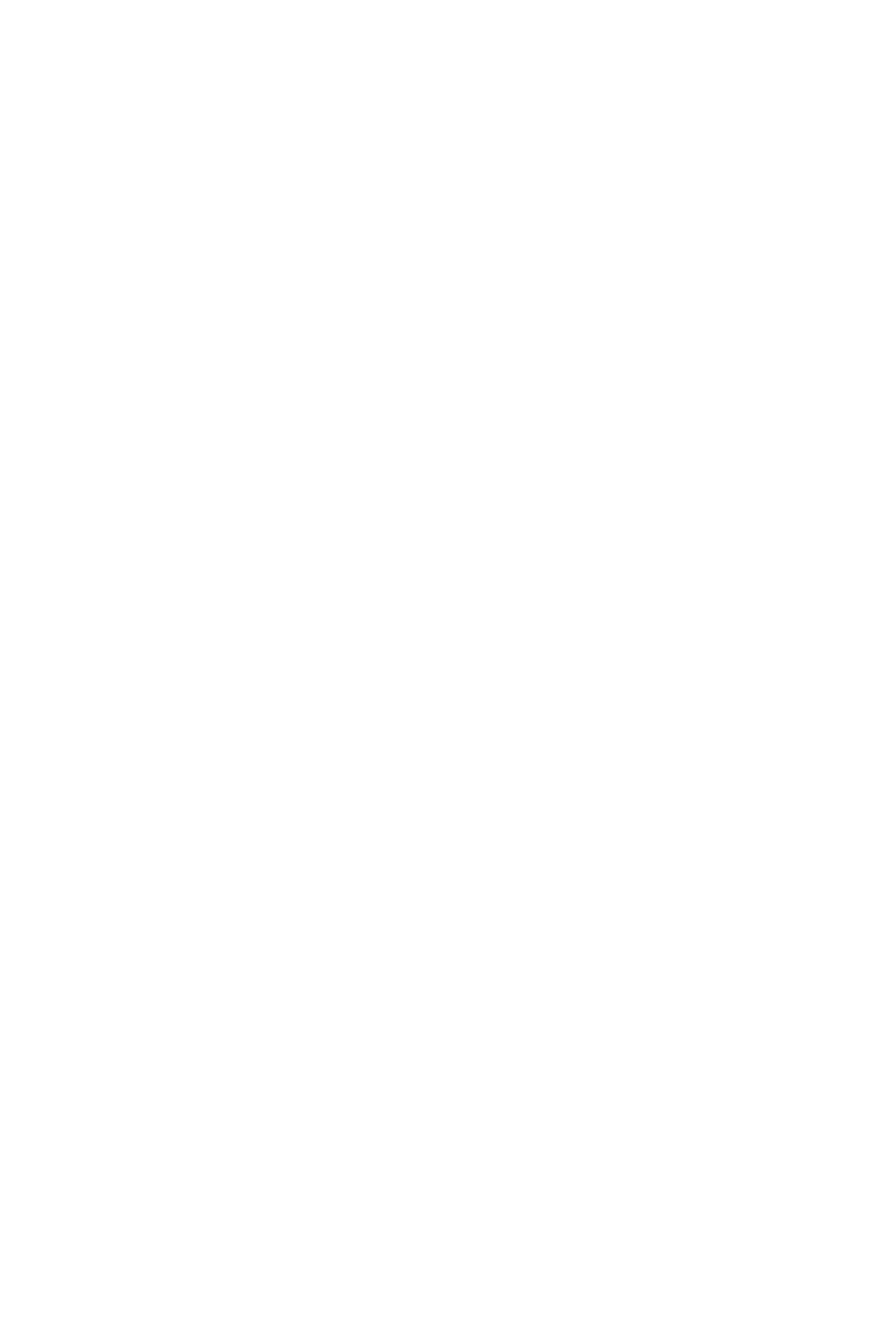
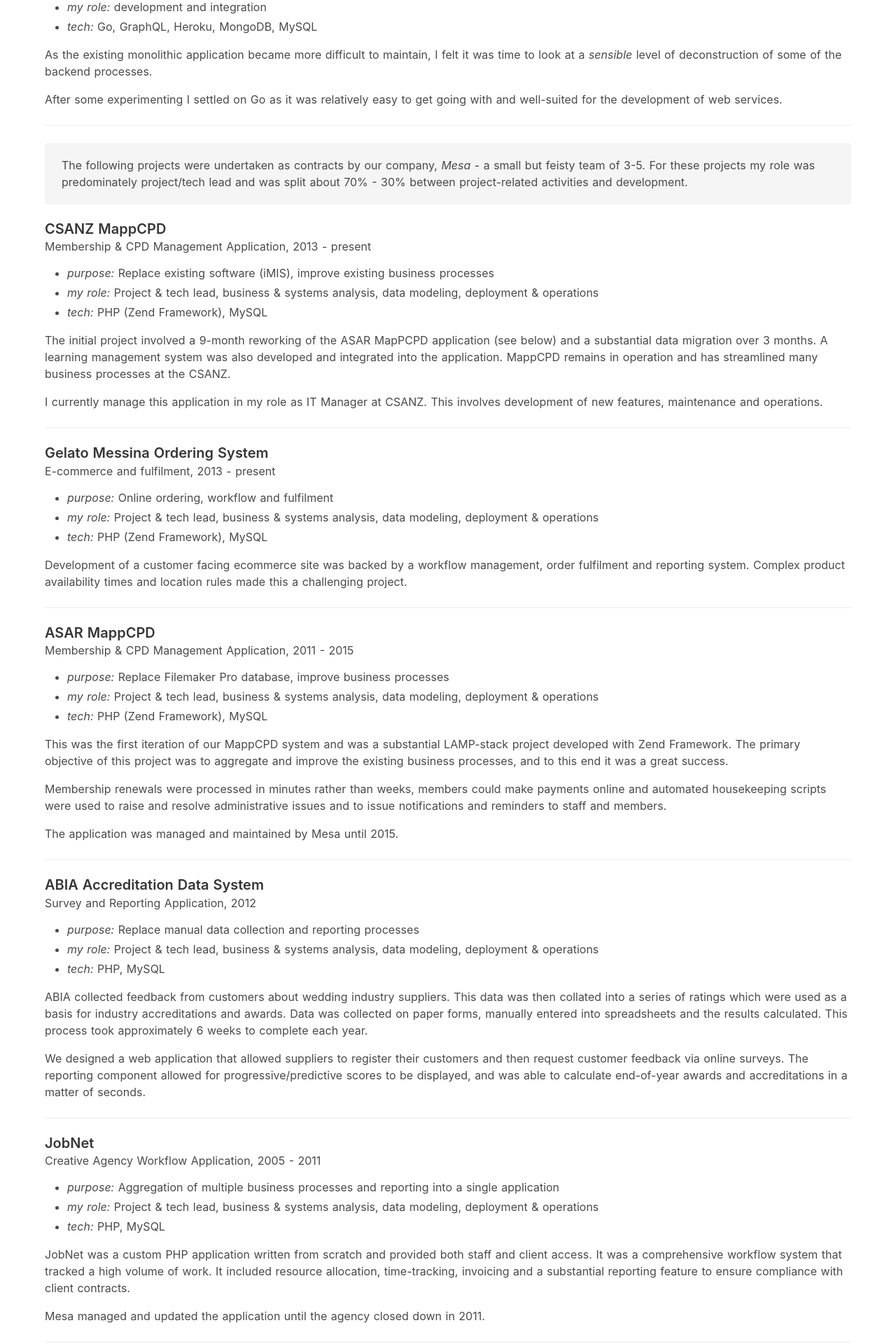
Before and after one commit to mikedonnici/mikedonnici, a Nuxt app: page /projects in a window 1280 px wide. Before the commit this address had no page. Shown: the part 400-2320 px from the top of the page at 70% size. Before the commit the page ends 800 px from the top, so only its background shows below. Built offline with nearby package versions, Linux system fonts and the light colour scheme.

Commit message:
projects page

```diff
--- /dev/null
+++ b/components/top.vue
@@ -0,0 +1,29 @@
+<template>
+  <section class="hero is-small is-warning is-bold">
+      <div class="hero-body">
+        <div class="container">
+          <div class="columns is-mobile is-vcentered">
+            <div class="column is-narrow">
+              <figure class="image is-96x96">
+                <img src="~/assets/mike.png">
+              </figure>
+            </div>
+            <div class="column">
+              <h2 class="title is-2 is-size-4-mobile">Mike Donnici</h2>
+              <h4 class="subtitle is-4 is-size-6-mobile">Full-stack web developer</h4>
+            </div>
+          </div>
+        </div>
+      </div>
+    </section>
+</template>
+
+<script>
+export default {
+
+}
+</script>
+
+<style>
+
+</style>
--- a/pages/index.vue
+++ b/pages/index.vue
@@ -1,22 +1,7 @@
 <template>
   <div>
-    <section class="hero is-small is-warning is-bold">
-      <div class="hero-body">
-        <div class="container">
-          <div class="columns is-mobile is-vcentered">
-            <div class="column is-narrow">
-              <figure class="image is-96x96">
-                <img src="~/assets/mike.png">
-              </figure>
-            </div>
-            <div class="column">
-              <h2 class="title is-2 is-size-4-mobile">Mike Donnici</h2>
-              <h4 class="subtitle is-4 is-size-6-mobile">Full-stack web developer</h4>
-            </div>
-          </div>
-        </div>
-      </div>
-    </section>
+
+    <Top/>
 
     <section class="section">
       <div class="container">
@@ -308,6 +293,9 @@
 </template>
 
 <script>
+
+import Top from "~/components/top"
+
 export default {
   head() {
     return {
@@ -322,6 +310,9 @@
         }
       ]
     };
+  },
+  components: {
+    Top,
   },
   data() {
     return {
--- /dev/null
+++ b/pages/projects/index.vue
@@ -0,0 +1,191 @@
+<template>
+  <div>
+    <Top/>
+
+    <section class="section">
+      <div class="content">
+        <div class="container">
+
+          <h3 class="title is-3">Projects</h3>
+          <p class="subtitle is-5">A list of significant things I have worked on</p>
+
+          <hr>
+
+          <article>
+            <h5 class="title is-5">MappCPD Web Services</h5>
+            <p class="subtitle is-6">Web services API written in Go, 2017 - ongoing</p>
+
+            <ul>
+              <li><i>purpose:</i> provide new functionality, improve performance &amp; facilitate future mobile/web app development</li>
+              <li><i>my role:</i> development and integration</li>
+              <li><i>tech:</i> Go, GraphQL, Heroku, MongoDB, MySQL</li>
+            </ul>
+
+            <p>
+              As the existing monolithic application became more difficult to maintain, I felt it was time
+              to look at a <i>sensible</i> level of deconstruction of some of the backend processes.
+            </p>
+
+            <p>
+              After some experimenting I settled on Go as it was relatively easy to get going with
+              and well-suited for the development of web services.
+            </p>
+
+          </article>
+
+          <hr>
+
+          <div class="notification">
+            <p>
+              The following projects were undertaken as contracts by our company,
+              <i>Mesa</i> - a small but feisty team of 3-5. For these projects my role
+              was predominately project/tech lead and was split about 70% - 30% between
+              project-related activities and development.</p>
+          </div>
+
+          <article>
+            <h5 class="title is-5">CSANZ MappCPD</h5>
+            <p class="subtitle is-6">Membership &amp; CPD Management Application, 2013 - present</p>
+
+            <ul>
+              <li><i>purpose:</i> Replace existing software (iMIS), improve existing business processes</li>
+              <li><i>my role:</i> {{ role1 }}</li>
+              <li><i>tech:</i> PHP (Zend Framework), MySQL</li>
+            </ul>
+
+            <p>
+              The initial project involved a 9-month reworking of the ASAR MapPCPD application (see below)
+              and a substantial data migration over 3 months. A learning management system was also
+              developed and integrated into the application. MappCPD remains in operation and has streamlined
+              many business processes at the CSANZ.
+            </p>
+            <p>
+              I currently manage this application in my role as IT Manager at CSANZ. This involves development
+              of new features, maintenance and operations.
+            </p>
+          </article>
+
+          <hr>
+
+          <article>
+            <h5 class="title is-5">Gelato Messina Ordering System</h5>
+            <p class="subtitle is-6">E-commerce and fulfilment, 2013 - present</p>
+
+            <ul>
+              <li><i>purpose:</i> Online ordering, workflow and fulfilment</li>
+              <li><i>my role:</i> {{ role1 }}</li>
+              <li><i>tech:</i> PHP (Zend Framework), MySQL</li>
+            </ul>
+
+            <p>
+              Development of a customer facing ecommerce site was backed by a workflow management, order fulfilment
+              and reporting system. Complex product availability times and location rules made this a challenging project.
+            </p>
+          </article>
+
+          <hr>
+
+          <article>
+            <h5 class="title is-5">ASAR MappCPD</h5>
+            <p class="subtitle is-6">Membership &amp; CPD Management Application, 2011 - 2015</p>
+
+            <ul>
+              <li><i>purpose:</i> Replace Filemaker Pro database, improve business processes</li>
+              <li><i>my role:</i> {{ role1 }}</li>
+              <li><i>tech:</i> PHP (Zend Framework), MySQL</li>
+            </ul>
+
+            <p>
+              This was the first iteration of our MappCPD system and was a substantial LAMP-stack project developed with Zend Framework.
+              The primary objective of this project was to aggregate and improve the existing business processes, and to this end it was a great success.
+            </p>
+            <p>
+              Membership renewals were processed in minutes rather than weeks, members could make payments online and automated housekeeping scripts were
+              used to raise and resolve administrative issues and to issue notifications and reminders to staff and members.
+            </p>
+            <p>
+              The application was managed and maintained by Mesa until 2015.
+            </p>
+          </article>
+
+          <hr>
+
+          <article>
+            <h5 class="title is-5">ABIA Accreditation Data System</h5>
+            <p class="subtitle is-6">Survey and Reporting Application, 2012</p>
+
+            <ul>
+              <li><i>purpose:</i> Replace manual data collection and reporting processes</li>
+              <li><i>my role:</i> {{ role1 }}</li>
+              <li><i>tech:</i> PHP, MySQL</li>
+            </ul>
+
+            <p>
+              ABIA collected feedback from customers about wedding industry suppliers. This data was then
+              collated into a series of ratings which were used as a basis for industry accreditations and
+              awards. Data was collected on paper forms, manually entered into spreadsheets and the
+              results calculated. This process took approximately 6 weeks to complete each year.
+            </p>
+            <p>
+              We designed a web application that allowed suppliers to register their customers and then request
+              customer feedback via online surveys. The reporting component allowed for progressive/predictive
+              scores to be displayed, and was able to calculate end-of-year awards and accreditations in a matter
+              of seconds.
+            </p>
+          </article>
+
+          <hr>
+
+          <article>
+            <h5 class="title is-5">JobNet</h5>
+            <p class="subtitle is-6">Creative Agency Workflow Application, 2005 - 2011</p>
+
+            <ul>
+              <li><i>purpose:</i> Aggregation of multiple business processes and reporting into a single application</li>
+              <li><i>my role:</i> {{ role1 }}</li>
+              <li><i>tech:</i> PHP, MySQL</li>
+            </ul>
+
+            <p>
+              JobNet was a custom PHP application written from scratch and provided both staff and client access. It was a comprehensive
+              workflow system that tracked a high volume of work. It included resource allocation, time-tracking, invoicing and a substantial
+              reporting feature to ensure compliance with client contracts.
+            </p>
+
+            <p>
+              Mesa managed and updated the application until the agency closed down in 2011.
+            </p>
+          </article>
+
+          <hr>
+        </div>
+      </div>
+    </section>
+
+    <section class="section">
+      <div class="content">
+        <div class="container"></div>
+      </div>
+    </section>
+
+    <hr>
+  </div>
+</template>
+
+<script>
+import Top from "~/components/top";
+
+export default {
+  components: {
+    Top
+  },
+  data() {
+    return {
+      role1: "Project & tech lead, business & systems analysis, data modeling, deployment & operations"
+    }
+  }
+};
+</script>
+
+<style scoped>
+</style>
```
Also changed, not shown: package.json (line endings or trailing spaces), 1 other file (tests, documents, lock files or other folders).
